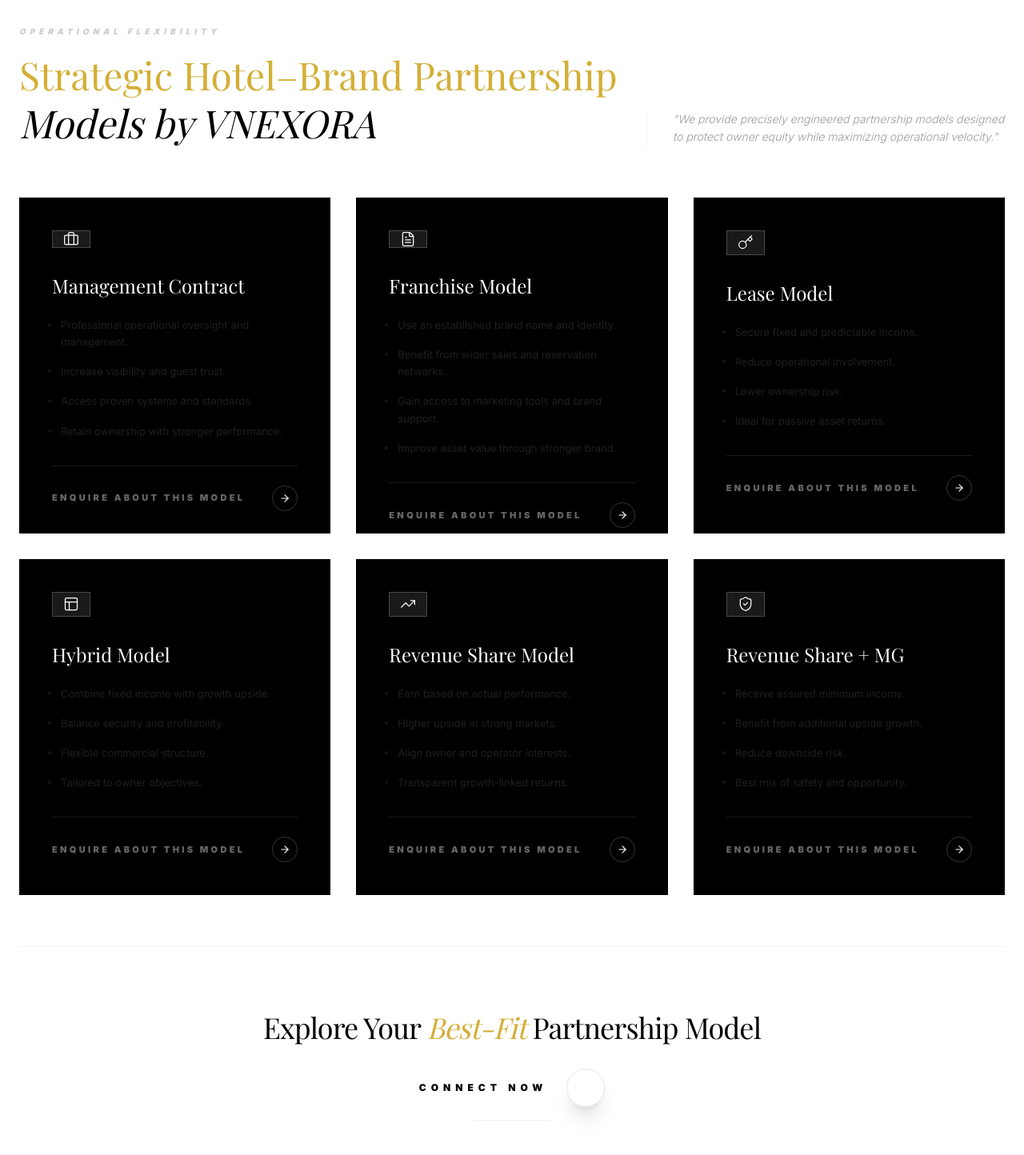
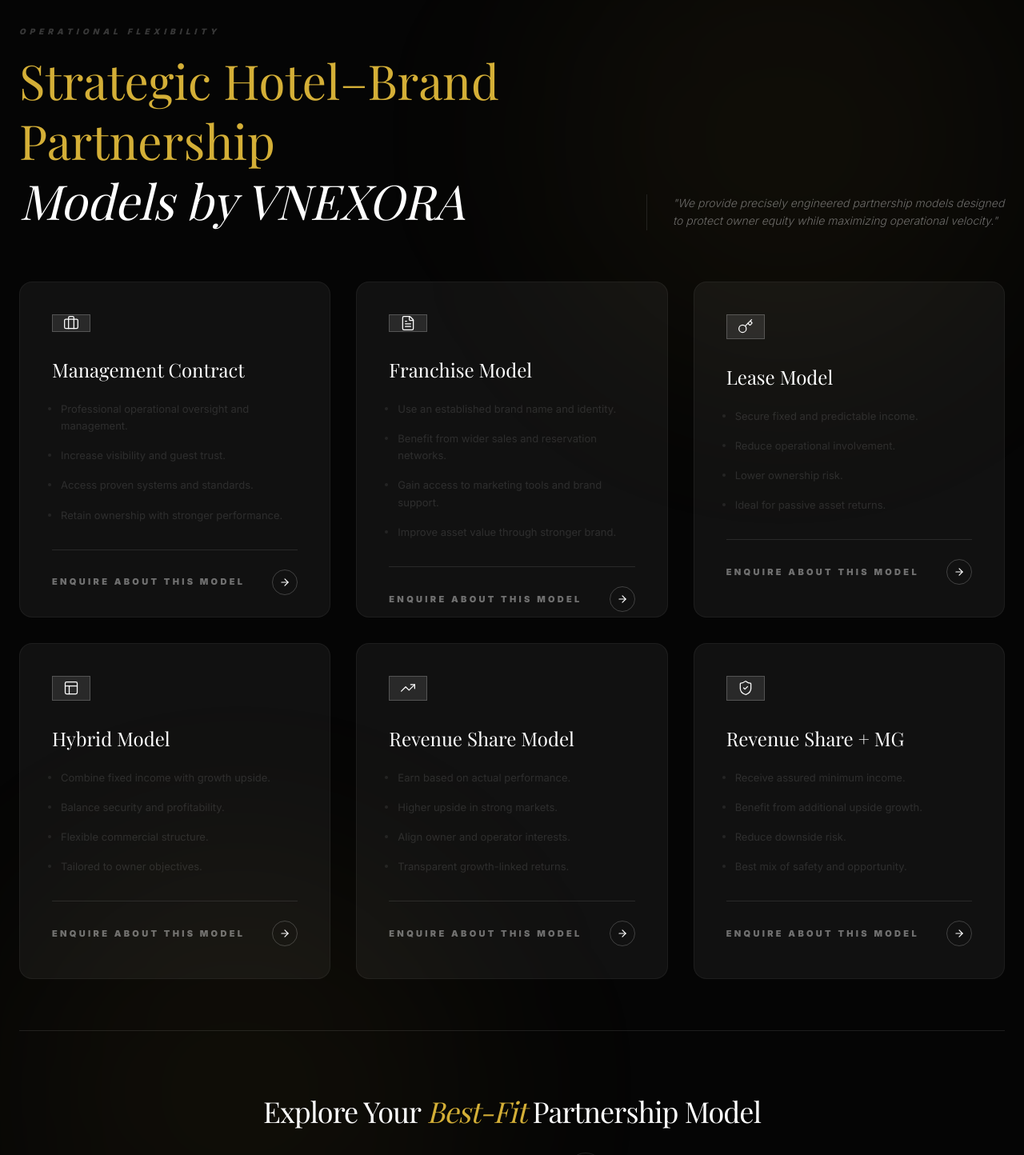
Before and after one commit to cricketmagician/vnexora, a Next.js app: page /services/brand-partnership-solutions in a window 1280 px wide. Shown: the part 2740-4184 px from the top of the page at 80% size. Built offline with nearby package versions, Linux system fonts and the light colour scheme; a web font is replaced by a local one.

Commit message:
style: modernize PartnershipStructures to dark mode with gold accents

```diff
--- a/src/components/sections/PartnershipStructures.tsx
+++ b/src/components/sections/PartnershipStructures.tsx
@@ -94,7 +94,7 @@ const StructureCard = ({ structure }: { structure: typeof structures[0] }) => {
       onMouseMove={handleMouseMove}
       onMouseEnter={() => setIsHovered(true)}
       onMouseLeave={() => setIsHovered(false)}
-      className="relative p-10 h-[420px] border border-black/5 bg-black cursor-pointer overflow-hidden group transition-all duration-700 hover:shadow-[0_30px_60px_rgba(0,0,0,0.1)]"
+      className="relative p-10 h-[420px] border border-white/5 bg-white/5 cursor-pointer overflow-hidden group transition-all duration-700 hover:shadow-[0_30px_60px_rgba(0,0,0,0.5)] hover:border-[#D4AF37]/30 rounded-2xl"
     >
       {/* Circle Hover Effect */}
       <AnimatePresence>
@@ -131,7 +131,7 @@ const StructureCard = ({ structure }: { structure: typeof structures[0] }) => {
 
         <h3 className={cn(
           "text-2xl font-serif mb-6 transition-colors duration-500 leading-tight",
-          isHovered ? "text-white" : "text-white"
+          isHovered ? "text-black" : "text-white"
         )}>
           {structure.title}
         </h3>
@@ -149,12 +149,12 @@ const StructureCard = ({ structure }: { structure: typeof structures[0] }) => {
                 }}
                 className={cn(
                   "text-[13px] leading-relaxed transition-colors duration-500 flex items-start gap-3",
-                  isHovered ? "text-white/90" : "text-white/30"
+                  isHovered ? "text-black/90 font-medium" : "text-white/30"
                 )}
               >
                 <div className={cn(
                   "w-1 h-1 rounded-full mt-2 shrink-0 transition-colors duration-500",
-                  isHovered ? "bg-white" : "bg-white/20"
+                  isHovered ? "bg-black" : "bg-white/20"
                 )} />
                 {point}
               </motion.li>
@@ -167,13 +167,13 @@ const StructureCard = ({ structure }: { structure: typeof structures[0] }) => {
           <Link href="/contact" className="group/cta flex items-center justify-between">
             <span className={cn(
               "text-[11px] font-black uppercase tracking-[0.3em] transition-all duration-500",
-              isHovered ? "text-white" : "text-white/40"
+              isHovered ? "text-black" : "text-white/40"
             )}>
               Enquire About This Model
             </span>
             <div className={cn(
               "w-8 h-8 rounded-full border flex items-center justify-center transition-all duration-500",
-              isHovered ? "bg-white border-white text-black translate-x-1" : "border-white/20 text-white"
+              isHovered ? "bg-black border-black text-white translate-x-1" : "border-white/20 text-white"
             )}>
               <ArrowRight size={14} />
             </div>
@@ -186,18 +186,22 @@ const StructureCard = ({ structure }: { structure: typeof structures[0] }) => {
 
 export const PartnershipStructures = () => {
   return (
-    <section className="py-24 md:py-40 bg-white overflow-hidden">
-      <div className="container mx-auto px-6">
+    <section className="py-24 md:py-40 bg-[#050505] overflow-hidden relative">
+      {/* Background Elements */}
+      <div className="absolute top-0 right-0 w-[600px] h-[600px] bg-[#D4AF37]/5 blur-[120px] rounded-full pointer-events-none" />
+      <div className="absolute bottom-0 left-0 w-[600px] h-[600px] bg-[#D4AF37]/5 blur-[120px] rounded-full pointer-events-none" />
+
+      <div className="container mx-auto px-6 relative z-10">
         <div className="max-w-7xl mx-auto space-y-16">
           <div className="flex flex-col md:flex-row justify-between items-end gap-8">
             <div className="space-y-4">
-              <span className="text-[10px] font-black tracking-[0.5em] uppercase text-black/20 block italic">Operational Flexibility</span>
-              <h2 className="text-4xl md:text-5xl font-serif leading-tight">
+              <span className="text-[10px] font-black tracking-[0.5em] uppercase text-white/20 block italic">Operational Flexibility</span>
+              <h2 className="text-4xl md:text-6xl font-serif leading-tight">
                 <span className="text-[#D4AF37]">Strategic Hotel–Brand Partnership</span> <br />
-                <span className="italic font-light text-black">Models by VNEXORA</span>
+                <span className="italic font-light text-white">Models by VNEXORA</span>
               </h2>
             </div>
-            <p className="max-w-md text-black/40 text-sm font-light leading-relaxed italic border-l border-black/5 pl-8">
+            <p className="max-w-md text-white/40 text-sm font-light leading-relaxed italic border-l border-white/10 pl-8">
               "We provide precisely engineered partnership models designed to protect owner equity while maximizing operational velocity."
             </p>
           </div>
@@ -213,19 +217,19 @@ export const PartnershipStructures = () => {
             initial={{ opacity: 0, y: 20 }}
             whileInView={{ opacity: 1, y: 0 }}
             viewport={{ once: true }}
-            className="flex flex-col items-center gap-8 pt-20 border-t border-black/5"
+            className="flex flex-col items-center gap-8 pt-20 border-t border-white/10"
           >
-             <h4 className="text-2xl md:text-4xl font-serif text-black tracking-tight text-center">
+             <h4 className="text-2xl md:text-4xl font-serif text-white tracking-tight text-center">
                Explore Your <span className="italic text-[#D4AF37]">Best-Fit</span> Partnership Model
              </h4>
              <Link href="/contact" className="group flex flex-col items-center gap-4">
                 <div className="flex items-center gap-6">
-                   <span className="text-xs font-black uppercase tracking-[0.5em] text-black group-hover:text-[#D4AF37] transition-colors">Connect Now</span>
-                   <div className="w-12 h-12 rounded-full border border-black/10 flex items-center justify-center group-hover:bg-[#D4AF37] group-hover:border-[#D4AF37] transition-all duration-500 shadow-xl group-hover:shadow-[#D4AF37]/20">
+                   <span className="text-xs font-black uppercase tracking-[0.5em] text-white group-hover:text-[#D4AF37] transition-colors">Connect Now</span>
+                   <div className="w-12 h-12 rounded-full border border-white/10 flex items-center justify-center group-hover:bg-[#D4AF37] group-hover:border-[#D4AF37] transition-all duration-500 shadow-xl group-hover:shadow-[#D4AF37]/20">
                       <ArrowRight className="w-5 h-5 group-hover:text-black transition-colors" />
                    </div>
                 </div>
-                <div className="h-px w-24 bg-black/5 group-hover:w-48 group-hover:bg-[#D4AF37]/30 transition-all duration-700" />
+                <div className="h-px w-24 bg-white/5 group-hover:w-48 group-hover:bg-[#D4AF37]/30 transition-all duration-700" />
              </Link>
           </motion.div>
         </div>
```
